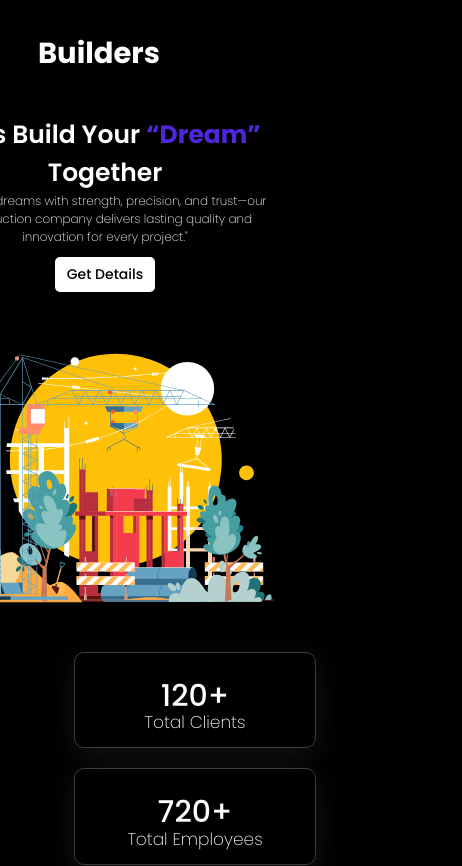
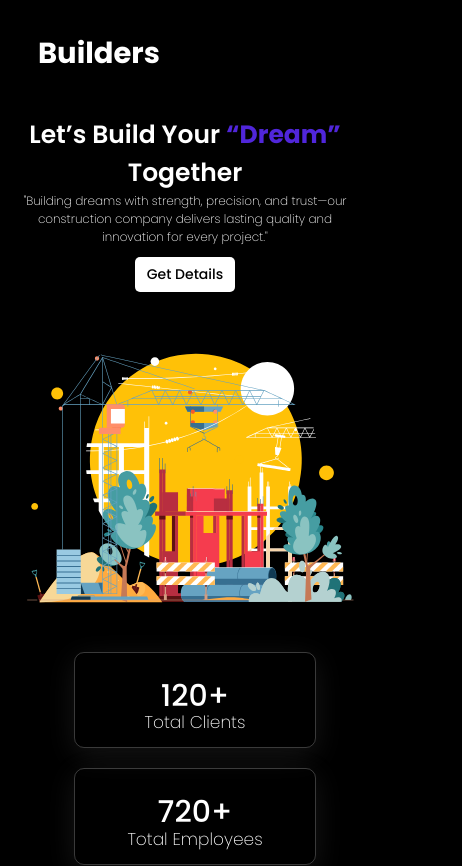
Before and after one commit to sudhin4/Builders_website, a React (Vite) app: page / in a window 390 px wide. Shown: the top 866 px of the page, 462 px wide, since content can reach past the window. Built offline with nearby package versions, Linux system fonts and the light colour scheme.

Commit message:
Some center

```diff
--- a/src/component/Fullpage.css
+++ b/src/component/Fullpage.css
@@ -635,7 +635,8 @@ font-family: "Poppins";
     }
     .mainsectiondivv{
         flex-direction: column;
-
+        position: relative;
+        left: 80px;
 
     }
     .LogoSectionHeader{
```
